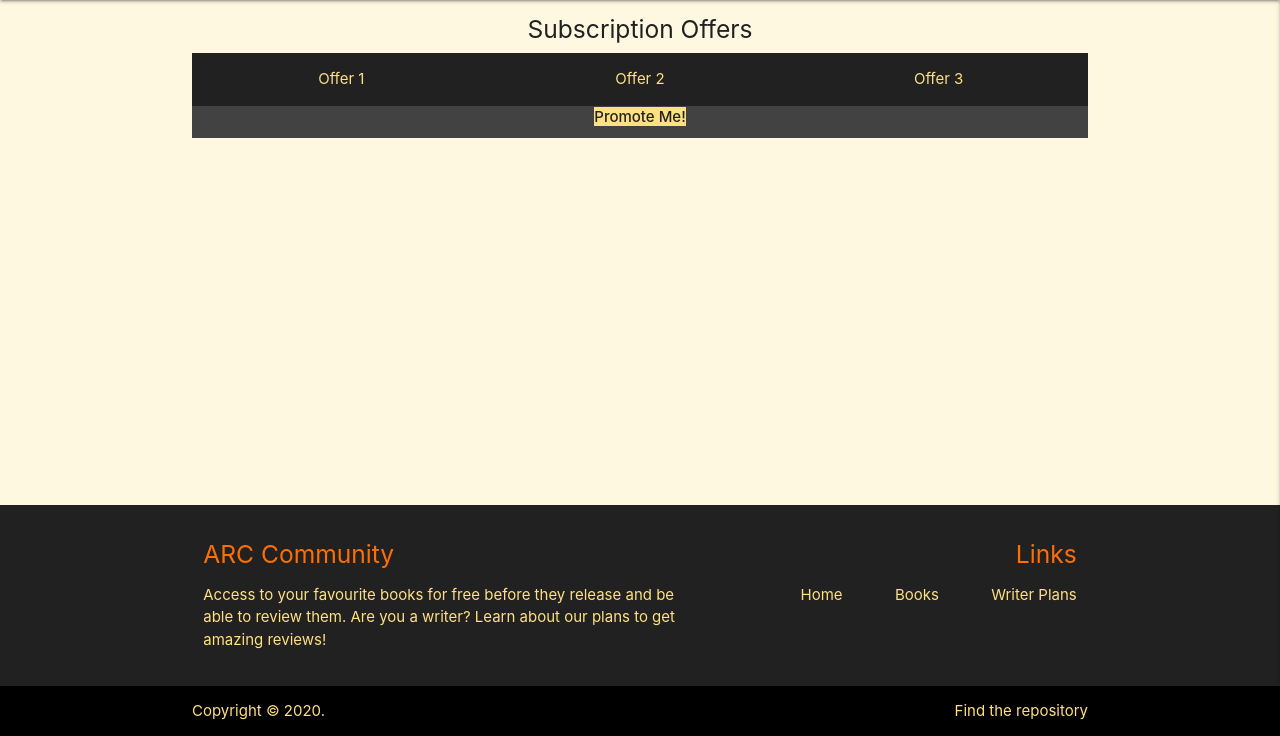
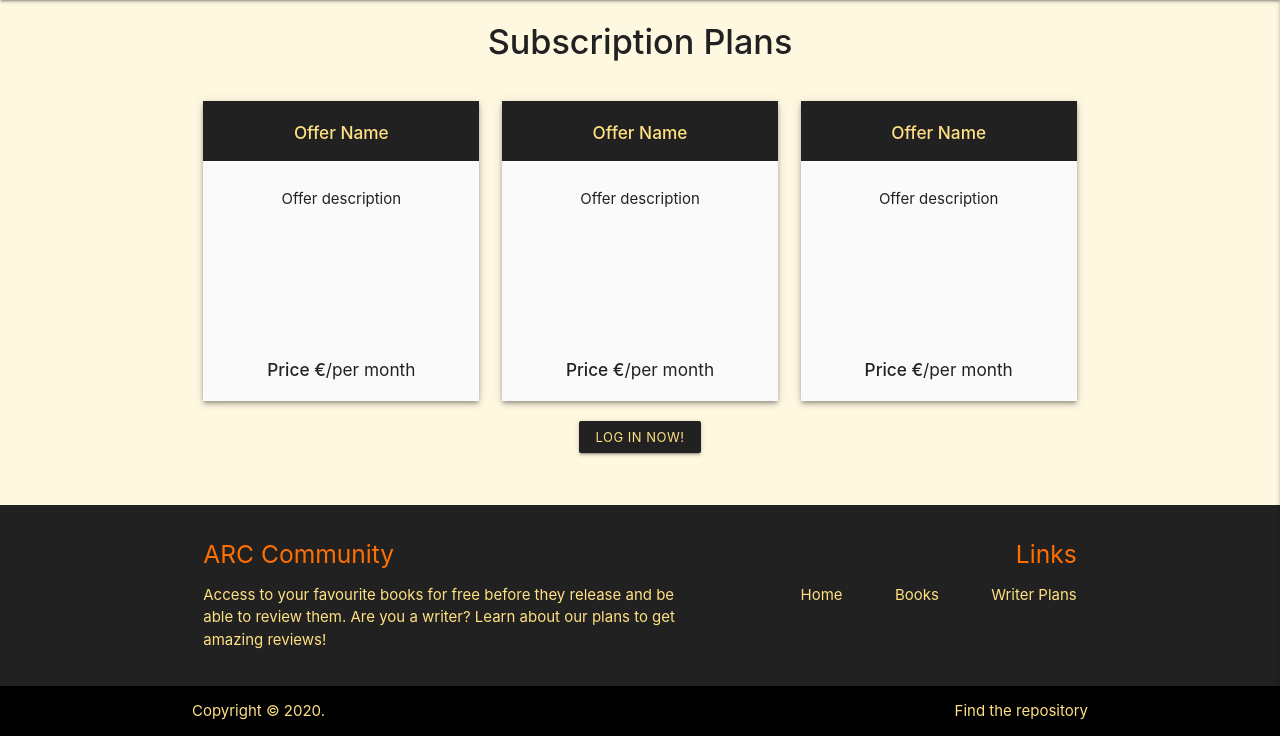
Before and after one commit to CruzZFire/ARC_Django_MS4, a Django app: page /subscriptions/ in a window 1280 px wide. Shown: the part 64-800 px from the top of the page. Run offline with Django 3.2, Linux system fonts and the light colour scheme; some libraries are stand-ins or nearby versions.

Commit message:
Added content to subs template, styled

```diff
--- a/static/css/base.css
+++ b/static/css/base.css
@@ -310,6 +310,31 @@ fieldset legend {
     top: 15px;
 }
 
+/* Subscriptions */
+
+.offers-row {
+    display: flex;
+}
+
+.offers-row > div:first-of-type {
+    margin-left: 0 !important;
+}
+
+.offer-card {
+    min-height: 300px;
+}
+
+.offer-title {
+    height: 60px;
+    display: flex;
+    align-items: center;
+    justify-content: center;
+}
+
+.offer-description {
+    height: 180px;
+}
+
 /* -------------- Hover Effects -------------- */
 
 .page-footer ul li a:hover,
@@ -338,6 +363,10 @@ a:hover .material-icons,
     .review-user {
         border: none;
     }
+
+    .offers-row {
+        display: block;
+    }
 }
 
 @media screen and (min-width: 480px) {
--- a/subscriptions/templates/subscriptions/subscriptions.html
+++ b/subscriptions/templates/subscriptions/subscriptions.html
@@ -4,32 +4,48 @@
 {% block content %}
 <div class="container grey-text text-darken-4">
     <!-- Title -->
-    <div class="row mb-0 center">
-        <h5>Subscription Offers</h5>
+    <div class="row mb-0">
+        <div class="col s12 center">
+            <h4><strong>Subscription Plans</strong></h4>
+        </div>
     </div>
     <!-- Offers -->
-    <div class="row mb-0 grey darken-4 center">
-        <div class="col s12 m4 amber-text text-lighten-3">
-            <p>Offer 1</p>
+    <div class="row center offers-row">
+        {% for i in 123|make_list %}
+        <div class="col s12 m4 mt-3">
+            <div class="grey lighten-5 z-depth-2 hoverable offer-card">
+                <div class="grey darken-4 amber-text text-lighten-3 offer-title">
+                    <h6>
+                        <strong>Offer Name</strong>
+                    </h6>
+                </div>
+                <div class="grey lighten-5">
+                    <div class="row p-2 offer-description">
+                        <p>
+                            Offer description
+                        </p>
+                    </div>
+                    <div class="row">
+                        <h6>
+                            <strong>Price €</strong>/per month
+                        </h6>
+                    </div>
+                </div>
+            </div>
         </div>
-        <div class="col s12 m4 amber-text text-lighten-3">
-            <p>Offer 2</p>
-        </div>
-        <div class="col s12 m4 amber-text text-lighten-3">
-            <p>Offer 3</p>
-        </div>
+        {% endfor %}
     </div>
     <!-- CTA if logged -->
-    <div class="row mb-0 pb-1 grey darken-3 center">
-        <a href="{% url 'subscriptions' %}" class="amber lighten-3 grey-text text-darken-4">
-            <strong>Promote Me!</strong>
+    <div class="row center hover-effect-button">
+        {% if user.is_authenticated %}
+        <a class="btn-small grey darken-4 amber-text text-lighten-3" href="{% url 'subscriptions' %}">
+            Promote Me!
         </a>
+        {% else %}
+        <a class="btn-small grey darken-4 amber-text text-lighten-3" href="{% url 'account_login' %}">
+            Log In Now!
+        </a>
+        {% endif %}
     </div>
 </div>
-<!-- JS inits and meter-bars -->
-<script type="text/javascript">
-    $(document).ready(function(){
-
-    });
-</script>
 {% endblock %}
```
